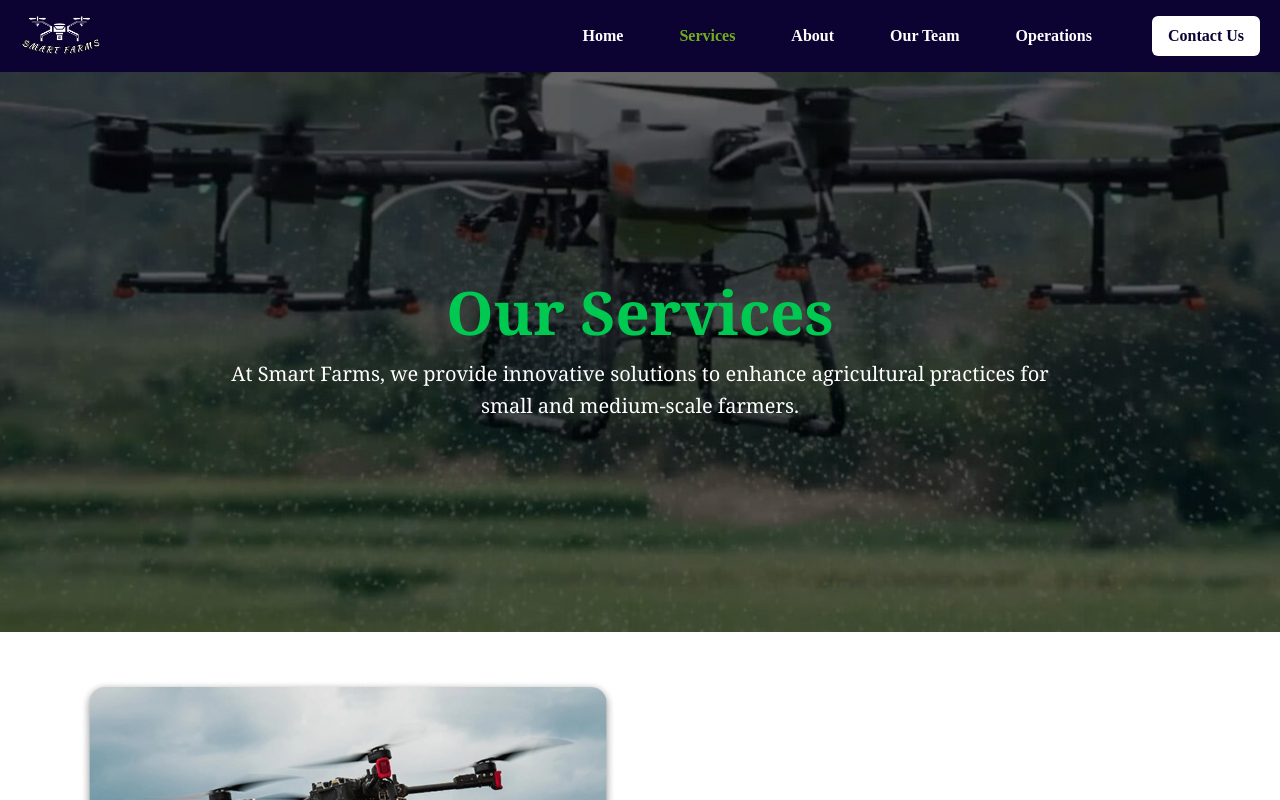
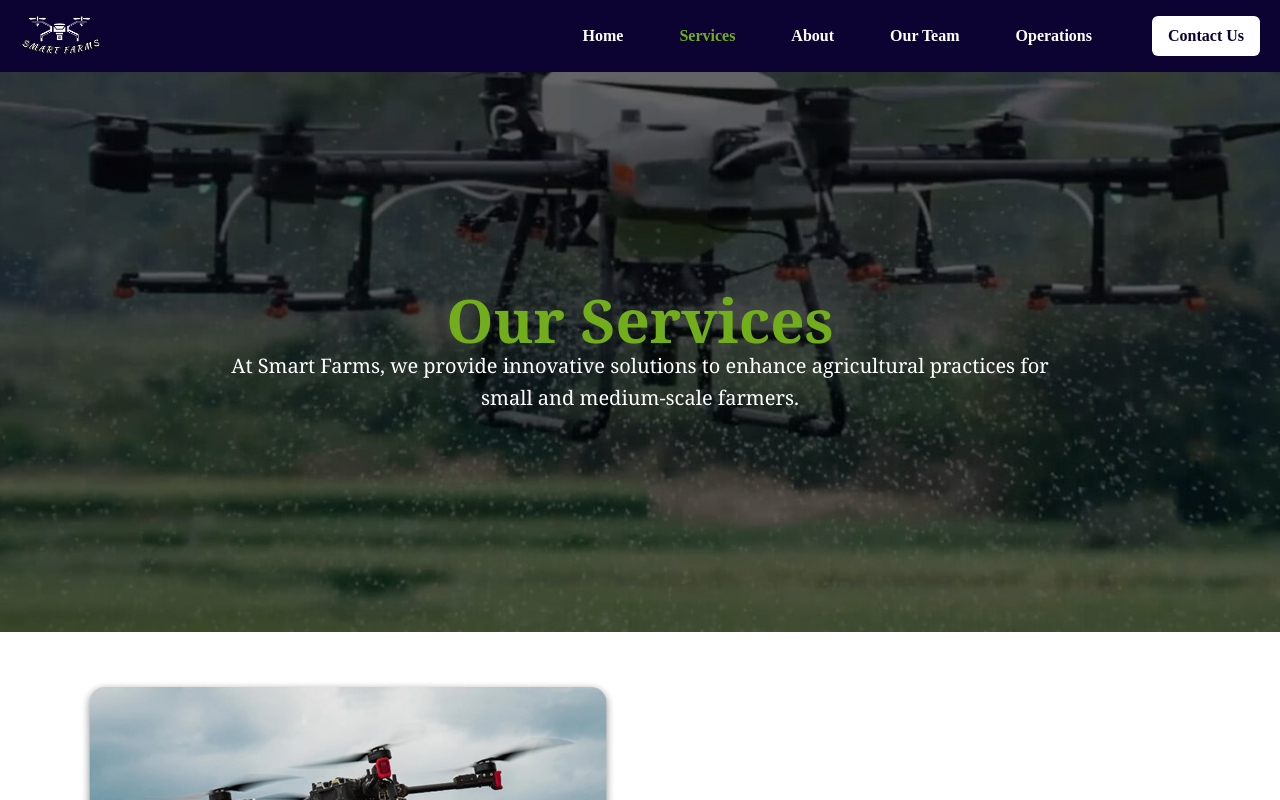
Before and after one commit to HudsonWayne/Smart-Farms, a Next.js app: page /services in a window 1280 px wide. Shown: the top 800 px of the page. Built offline with nearby package versions, Linux system fonts and the light colour scheme; a web font is replaced by a local one.

Commit message:
initial commit

```diff
--- a/src/components/ContactSection.tsx
+++ b/src/components/ContactSection.tsx
@@ -10,14 +10,14 @@ const ContactSection = () => {
     <section className="px-6 md:px-20 py-5 bg-white flex flex-col md:flex-row gap-10 items-start justify-between">
       {/* Left Info Panel */}
       <div className="md:w-1/2 max-w-md mt-[30px]">
-        <p className="text-green-600 font-bold text-sm tracking-widest mb-2 uppercase">
+        <p className="text-[#72AE1C] font-bold text-sm tracking-widest mb-2 uppercase">
           Contact
         </p>
         <h2 className="text-3xl font-bold text-gray-800 mb-8">Talk to Us</h2>
 
         <div className="space-y-6 text-gray-800 text-base">
           <div className="flex items-start gap-4">
-            <EnvelopeIcon className="text-green-600 w-6 h-6 mt-1" />
+            <EnvelopeIcon className="text-[#72AE1C] w-6 h-6 mt-1" />
             <div>
               <p className="font-semibold text-lg">Email</p>
               <p>info@smartfarms-tech.com</p>
@@ -25,7 +25,7 @@ const ContactSection = () => {
           </div>
 
           <div className="flex items-start gap-4">
-            <PhoneIcon className="text-green-600 w-6 h-6 mt-1" />
+            <PhoneIcon className="text-[#72AE1C] w-6 h-6 mt-1" />
             <div>
               <p className="font-semibold text-lg">Phone</p>
               <p>+263 777 963 398</p>
@@ -33,7 +33,7 @@ const ContactSection = () => {
           </div>
 
           <div className="flex items-start gap-4">
-            <MapPinIcon className="text-green-600 w-6 h-6 mt-1" />
+            <MapPinIcon className="text-[#72AE1C] w-6 h-6 mt-1" />
             <div>
               <p className="font-semibold text-lg">Address</p>
               <p>
--- a/src/pages/services.tsx
+++ b/src/pages/services.tsx
@@ -27,10 +27,11 @@ export default function ServicesPage() {
         {/* Text Content */}
         <div className="relative z-10 px-4 md:px-8 text-center max-w-4xl">
           <h1
-            className="text-4xl md:text-6xl font-bold text-green-500 mb-4"
+            className="text-4xl md:text-6xl font-bold"
             style={{
               fontFamily: "Georgia, serif", // Applying the Georgia font
               fontWeight: "bold", // Ensures the font is bold
+              color: "#72AE1C", // Changed green color to #72AE1C
             }}
           >
             Our Services
```
